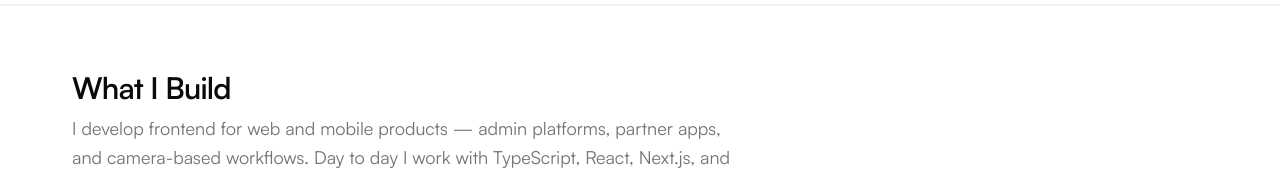
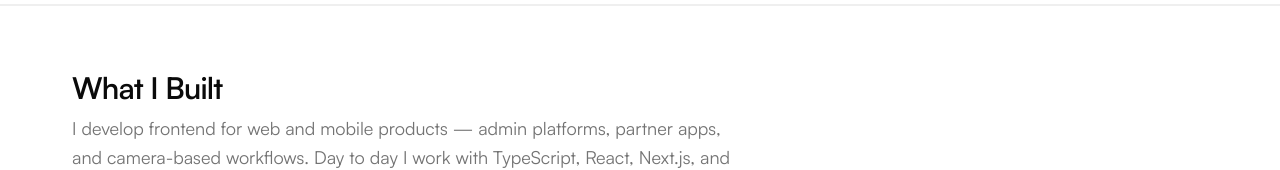
Before and after one commit to itanaydoshi/tanay-portfolio, a Next.js app: page / in a window 1280 px wide. Shown: the part 594-764 px from the top of the page. Built offline with nearby package versions, Linux system fonts and the light colour scheme.

Commit message:
Update overview title from "What I Build" to "What I Built" for consistency

```diff
--- a/src/data/content.ts
+++ b/src/data/content.ts
@@ -56,7 +56,7 @@ export const socialLinks: SocialLink[] = [
 ];
 
 export const overview: OverviewContent = {
-  title: "What I Build",
+  title: "What I Built",
   intro:
     "I develop frontend for web and mobile products — admin platforms, partner apps, and camera-based workflows. Day to day I work with TypeScript, React, Next.js, and React Native, integrate REST APIs, and ship features to production.",
   industries: ["Security", "Logistics", "Healthcare"],
```
